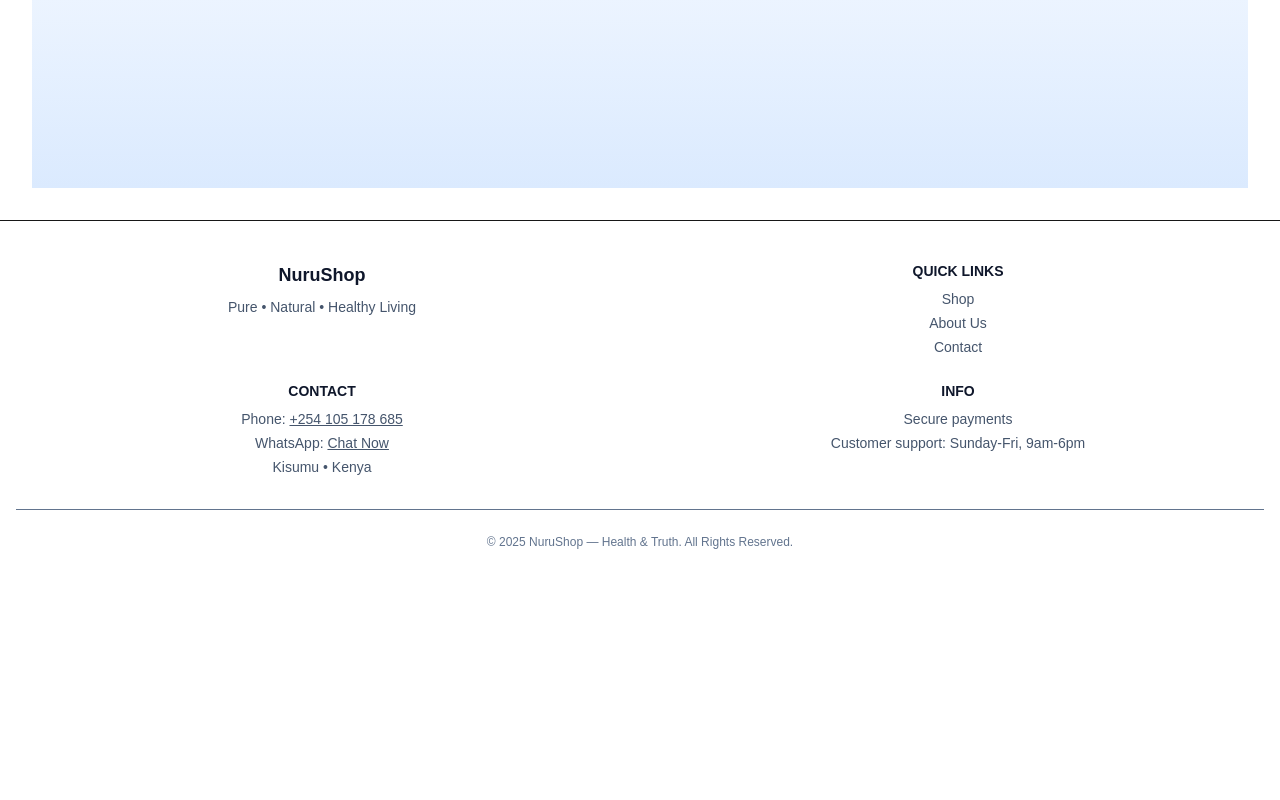
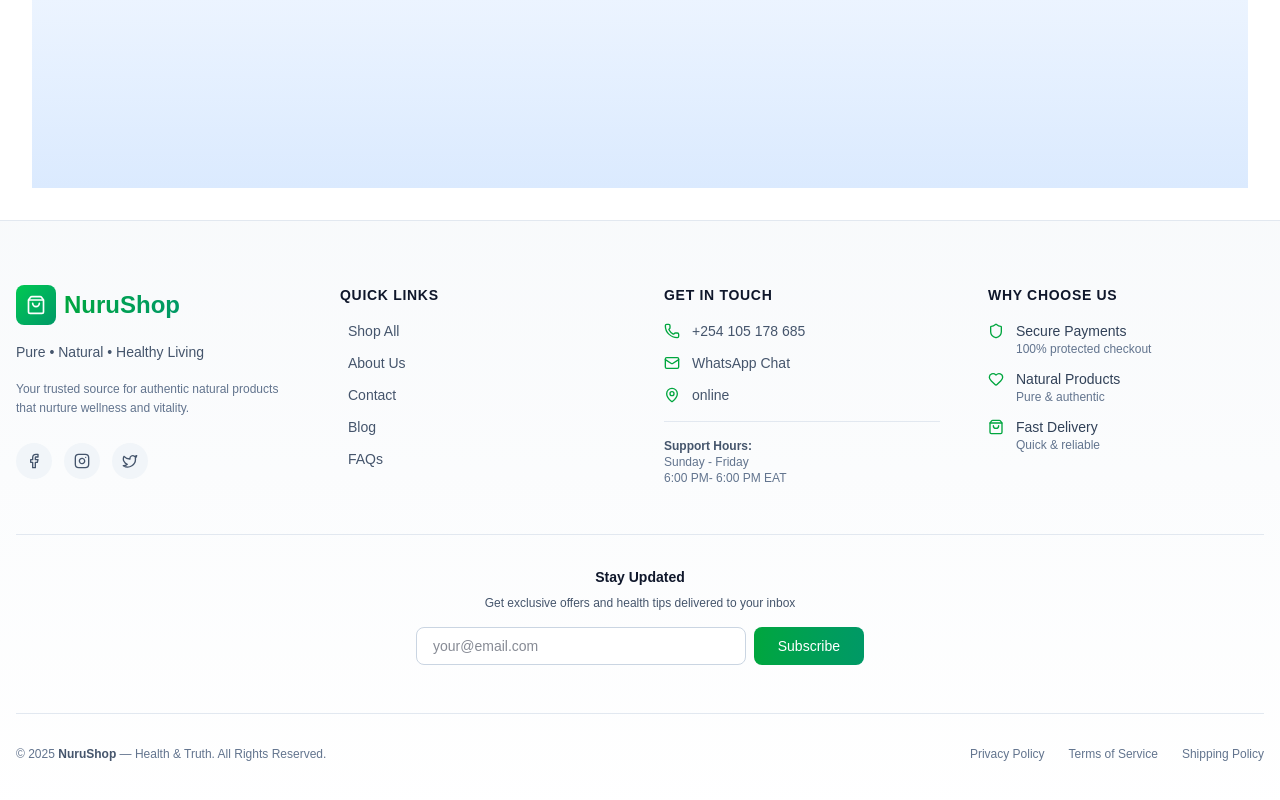
Before and after one commit to Advent-NuruTech/nurushopi, a Next.js app: page / in a window 1280 px wide. Shown: the part 1084-1884 px from the top of the page. Before the commit the page ends 1674 px from the top, so only its background shows below. Built offline with nearby package versions, Linux system fonts and the light colour scheme; no server answers; the database is empty.

Commit message:
update the Footer

```diff
--- a/components/ui/Footer.tsx
+++ b/components/ui/Footer.tsx
@@ -1,93 +1,197 @@
 "use client";
 
 import React from "react";
+import { Facebook, Instagram, Twitter, Mail, Phone, MapPin, ShoppingBag, Heart, Shield } from "lucide-react";
 
 export default function Footer() {
+  const currentYear = new Date().getFullYear();
+
   return (
-    <footer className="bg-white dark:bg-gray-900 border-t">
-      <div className="container mx-auto px-4 py-10">
-        {/* 2x2 Grid: Always 2 columns, 2 rows */}
-        <div className="grid grid-cols-2 gap-6 text-center">
+    <footer className="bg-gradient-to-b from-slate-50 to-white dark:from-gray-900 dark:to-gray-950 border-t border-slate-200 dark:border-gray-800">
+      <div className="container mx-auto px-4 py-12 md:py-16">
+        {/* Main Footer Grid */}
+        <div className="grid grid-cols-1 md:grid-cols-2 lg:grid-cols-4 gap-8 lg:gap-12">
 
-          {/* Column 1 */}
-          <div>
-            <h3 className="text-lg font-semibold text-slate-900 dark:text-white">
-              NuruShop
-            </h3>
-            <p className="mt-2 text-sm text-slate-600 dark:text-gray-400">
+          {/* Brand Column */}
+          <div className="space-y-4">
+            <div className="flex items-center gap-2">
+              <div className="w-10 h-10 bg-gradient-to-br from-green-500 to-emerald-600 rounded-lg flex items-center justify-center">
+                <ShoppingBag className="w-5 h-5 text-white" />
+              </div>
+              <h3 className="text-2xl font-bold bg-gradient-to-r from-green-600 to-emerald-600 bg-clip-text text-transparent">
+                NuruShop
+              </h3>
+            </div>
+            <p className="text-sm text-slate-600 dark:text-gray-400 leading-relaxed">
               Pure • Natural • Healthy Living
             </p>
+            <p className="text-xs text-slate-500 dark:text-gray-500 leading-relaxed">
+              Your trusted source for authentic natural products that nurture wellness and vitality.
+            </p>
+
+            {/* Social Links */}
+            <div className="flex gap-3 pt-2">
+              <a
+                href="#"
+                className="w-9 h-9 rounded-full bg-slate-100 dark:bg-gray-800 flex items-center justify-center hover:bg-green-100 dark:hover:bg-green-900/30 hover:scale-110 transition-all duration-200"
+                aria-label="Facebook"
+              >
+                <Facebook className="w-4 h-4 text-slate-600 dark:text-gray-400" />
+              </a>
+              <a
+                href="#"
+                className="w-9 h-9 rounded-full bg-slate-100 dark:bg-gray-800 flex items-center justify-center hover:bg-green-100 dark:hover:bg-green-900/30 hover:scale-110 transition-all duration-200"
+                aria-label="Instagram"
+              >
+                <Instagram className="w-4 h-4 text-slate-600 dark:text-gray-400" />
+              </a>
+              <a
+                href="#"
+                className="w-9 h-9 rounded-full bg-slate-100 dark:bg-gray-800 flex items-center justify-center hover:bg-green-100 dark:hover:bg-green-900/30 hover:scale-110 transition-all duration-200"
+                aria-label="Twitter"
+              >
+                <Twitter className="w-4 h-4 text-slate-600 dark:text-gray-400" />
+              </a>
+            </div>
           </div>
 
-          {/* Column 2 */}
+          {/* Quick Links */}
           <div>
-            <h4 className="text-sm font-semibold text-slate-900 dark:text-white uppercase">
+            <h4 className="text-sm font-semibold text-slate-900 dark:text-white uppercase tracking-wider mb-4">
               Quick Links
             </h4>
-            <ul className="mt-2 space-y-1 text-sm text-slate-600 dark:text-gray-400">
-              <li>
-                <a href="/shop" className="hover:text-green-600 transition">
-                  Shop
-                </a>
-              </li>
-              <li>
-                <a href="/about" className="hover:text-green-600 transition">
-                  About Us
-                </a>
-              </li>
-              <li>
-                <a href="/contact" className="hover:text-green-600 transition">
-                  Contact
-                </a>
-              </li>
+            <ul className="space-y-3">
+              {[
+                { label: "Shop All", href: "/shop" },
+                { label: "About Us", href: "/about" },
+                { label: "Contact", href: "/contact" },
+                { label: "Blog", href: "" },
+                { label: "FAQs", href: "" }
+              ].map((link) => (
+                <li key={link.label}>
+                  <a
+                    href={link.href}
+                    className="text-sm text-slate-600 dark:text-gray-400 hover:text-green-600 dark:hover:text-green-500 transition-colors duration-200 flex items-center gap-2 group"
+                  >
+                    <span className="w-0 h-0.5 bg-green-600 group-hover:w-4 transition-all duration-200"></span>
+                    {link.label}
+                  </a>
+                </li>
+              ))}
             </ul>
           </div>
 
-          {/* Column 3 */}
+          {/* Contact Info */}
           <div>
-            <h4 className="text-sm font-semibold text-slate-900 dark:text-white uppercase">
-              Contact
+            <h4 className="text-sm font-semibold text-slate-900 dark:text-white uppercase tracking-wider mb-4">
+              Get in Touch
             </h4>
-            <ul className="mt-2 space-y-1 text-sm text-slate-600 dark:text-gray-400">
-              <li>
-                Phone:{" "}
+            <ul className="space-y-3">
+              <li className="flex items-start gap-3 text-sm text-slate-600 dark:text-gray-400">
+                <Phone className="w-4 h-4 mt-0.5 text-green-600 flex-shrink-0" />
                 <a
-                  href="tel:+254759167209"
-                  className="hover:text-green-600 underline transition"
+                  href="tel:+254105178685"
+                  className="hover:text-green-600 dark:hover:text-green-500 transition-colors"
                 >
                   +254 105 178 685
                 </a>
               </li>
-              <li>
-                WhatsApp:{" "}
+              <li className="flex items-start gap-3 text-sm text-slate-600 dark:text-gray-400">
+                <Mail className="w-4 h-4 mt-0.5 text-green-600 flex-shrink-0" />
                 <a
                   href="https://wa.me/254105178685"
-                  className="hover:text-green-600 underline transition"
+                  className="hover:text-green-600 dark:hover:text-green-500 transition-colors"
                 >
-                  Chat Now
+                  WhatsApp Chat
                 </a>
               </li>
-              <li>Kisumu • Kenya</li>
+              <li className="flex items-start gap-3 text-sm text-slate-600 dark:text-gray-400">
+                <MapPin className="w-4 h-4 mt-0.5 text-green-600 flex-shrink-0" />
+                <span>online</span>
+              </li>
             </ul>
+
+            <div className="mt-4 pt-4 border-t border-slate-200 dark:border-gray-800">
+              <p className="text-xs text-slate-500 dark:text-gray-500">
+                <strong className="text-slate-600 dark:text-gray-400">Support Hours:</strong><br />
+                Sunday - Friday<br />
+                6:00 PM- 6:00 PM EAT
+              </p>
+            </div>
           </div>
 
-          {/* Column 4 */}
+          {/* Trust Badges */}
           <div>
-            <h4 className="text-sm font-semibold text-slate-900 dark:text-white uppercase">
-              Info
+            <h4 className="text-sm font-semibold text-slate-900 dark:text-white uppercase tracking-wider mb-4">
+              Why Choose Us
             </h4>
-            <ul className="mt-2 space-y-1 text-sm text-slate-600 dark:text-gray-400">
-
-              <li>Secure payments</li>
-              <li>Customer support: Sunday-Fri, 9am-6pm</li>
+            <ul className="space-y-3">
+              <li className="flex items-start gap-3">
+                <Shield className="w-4 h-4 mt-0.5 text-green-600 flex-shrink-0" />
+                <div>
+                  <p className="text-sm font-medium text-slate-700 dark:text-gray-300">Secure Payments</p>
+                  <p className="text-xs text-slate-500 dark:text-gray-500">100% protected checkout</p>
+                </div>
+              </li>
+              <li className="flex items-start gap-3">
+                <Heart className="w-4 h-4 mt-0.5 text-green-600 flex-shrink-0" />
+                <div>
+                  <p className="text-sm font-medium text-slate-700 dark:text-gray-300">Natural Products</p>
+                  <p className="text-xs text-slate-500 dark:text-gray-500">Pure & authentic</p>
+                </div>
+              </li>
+              <li className="flex items-start gap-3">
+                <ShoppingBag className="w-4 h-4 mt-0.5 text-green-600 flex-shrink-0" />
+                <div>
+                  <p className="text-sm font-medium text-slate-700 dark:text-gray-300">Fast Delivery</p>
+                  <p className="text-xs text-slate-500 dark:text-gray-500">Quick & reliable</p>
+                </div>
+              </li>
             </ul>
           </div>
 
         </div>
 
+        {/* Newsletter Section */}
+        <div className="mt-12 pt-8 border-t border-slate-200 dark:border-gray-800">
+          <div className="max-w-md mx-auto text-center">
+            <h4 className="text-sm font-semibold text-slate-900 dark:text-white mb-2">
+              Stay Updated
+            </h4>
+            <p className="text-xs text-slate-600 dark:text-gray-400 mb-4">
+              Get exclusive offers and health tips delivered to your inbox
+            </p>
+            <div className="flex gap-2">
+              <input
+                type="email"
+                placeholder="your@email.com"
+                className="flex-1 px-4 py-2 text-sm rounded-lg border border-slate-300 dark:border-gray-700 bg-white dark:bg-gray-800 text-slate-900 dark:text-white focus:outline-none focus:ring-2 focus:ring-green-500"
+              />
+              <button className="px-6 py-2 text-sm font-medium text-white bg-gradient-to-r from-green-600 to-emerald-600 rounded-lg hover:from-green-700 hover:to-emerald-700 transition-all duration-200 hover:shadow-lg">
+                Subscribe
+              </button>
+            </div>
+          </div>
+        </div>
+
         {/* Bottom Bar */}
-        <div className="mt-8 pt-6 border-t text-center text-xs text-slate-500 dark:text-gray-500">
-          © {new Date().getFullYear()} NuruShop — Health & Truth. All Rights Reserved.
+        <div className="mt-12 pt-8 border-t border-slate-200 dark:border-gray-800">
+          <div className="flex flex-col md:flex-row justify-between items-center gap-4 text-xs text-slate-500 dark:text-gray-500">
+            <p>
+              © {currentYear} <span className="font-semibold text-slate-600 dark:text-gray-400">NuruShop</span> — Health & Truth. All Rights Reserved.
+            </p>
+            <div className="flex gap-6">
+              <a href="" className="hover:text-green-600 dark:hover:text-green-500 transition-colors">
+                Privacy Policy
+              </a>
+              <a href="" className="hover:text-green-600 dark:hover:text-green-500 transition-colors">
+                Terms of Service
+              </a>
+              <a href="" className="hover:text-green-600 dark:hover:text-green-500 transition-colors">
+                Shipping Policy
+              </a>
+            </div>
+          </div>
         </div>
       </div>
     </footer>
```
